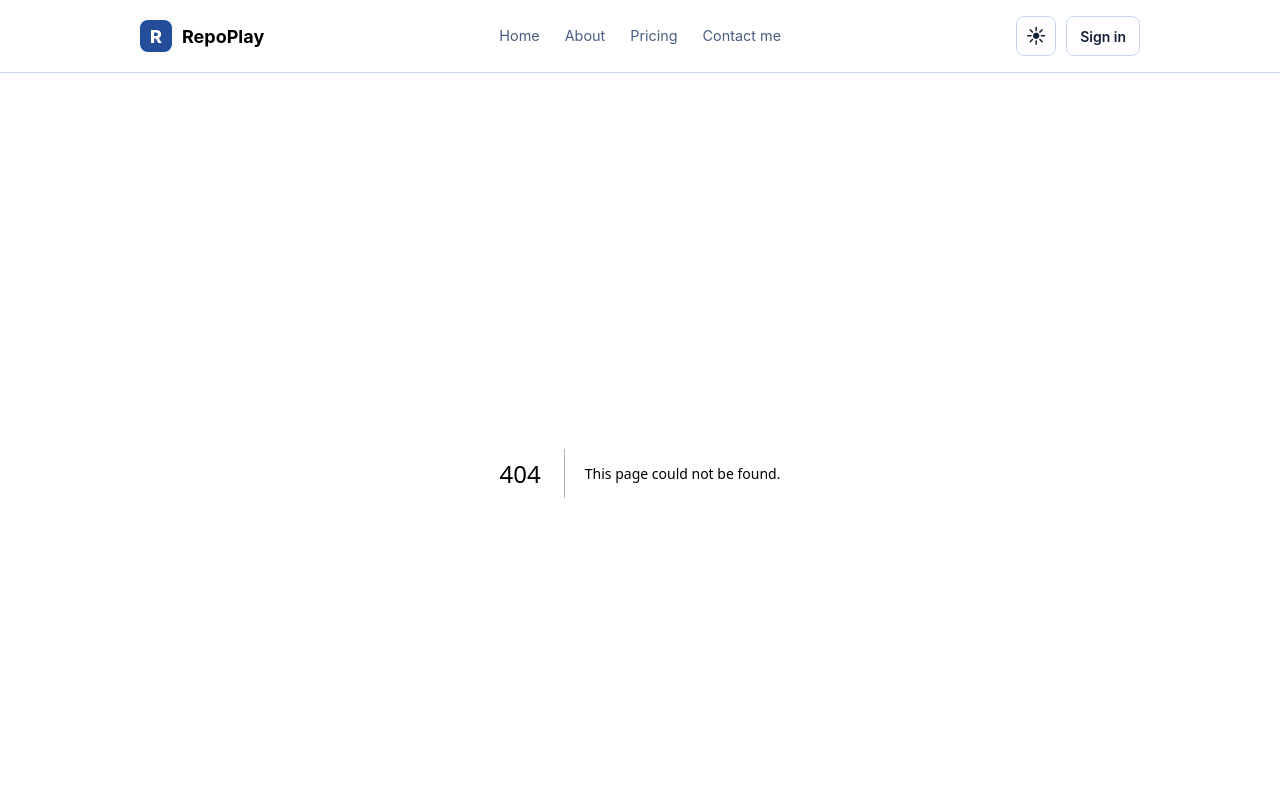
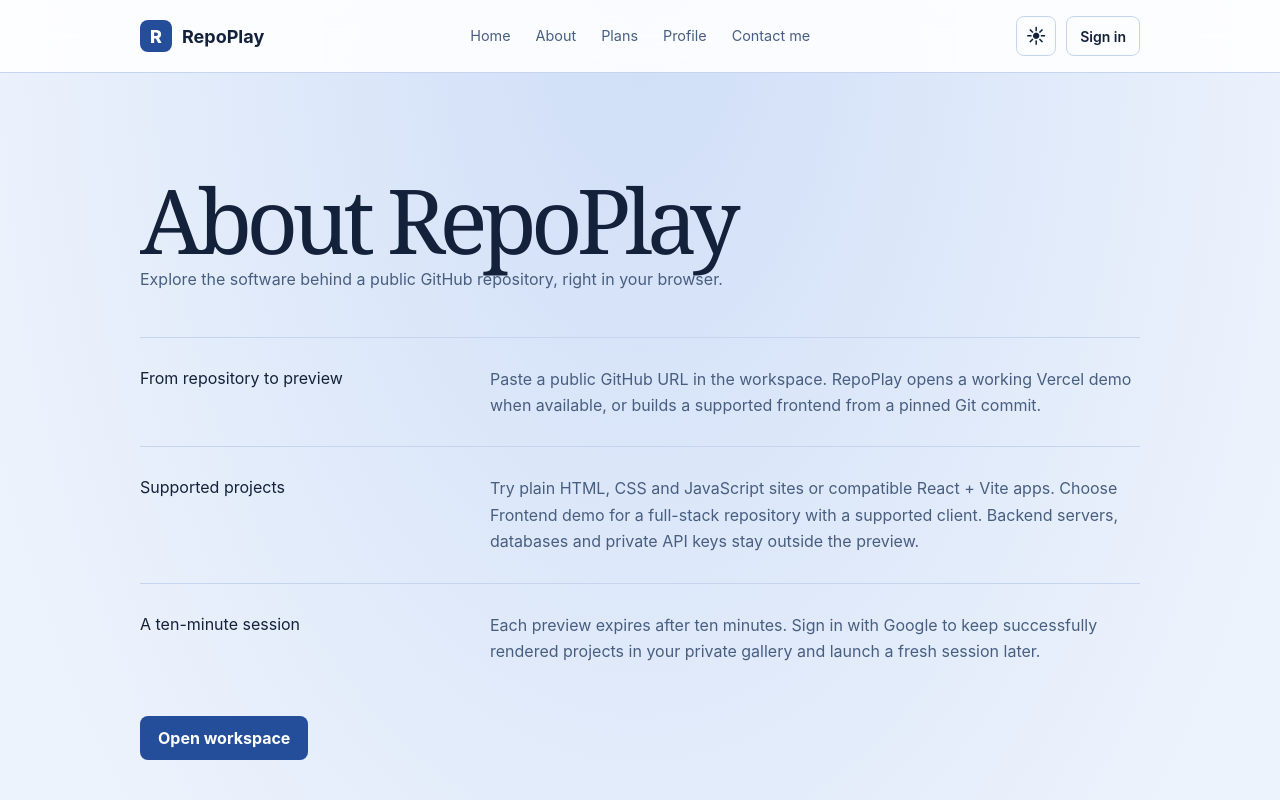
Before and after one commit to om-muddapur7/RepoPlay, a Next.js app: page /about in a window 1280 px wide. Before the commit this address had no page. Shown: the top 800 px of the page. Built offline with nearby package versions, Linux system fonts and the light colour scheme.

Commit message:
Update Site source

```diff
--- /dev/null
+++ b/app/about/page.tsx
@@ -0,0 +1,8 @@
+export default function About() {
+  return <main className="shell studio"><header><h1>About RepoPlay</h1><p>Explore the software behind a public GitHub repository, right in your browser.</p></header>
+    <div className="story-list">{[
+      ["From repository to preview", "Paste a public GitHub URL in the workspace. RepoPlay opens a working Vercel demo when available, or builds a supported frontend from a pinned Git commit."],
+      ["Supported projects", "Try plain HTML, CSS and JavaScript sites or compatible React + Vite apps. Choose Frontend demo for a full-stack repository with a supported client. Backend servers, databases and private API keys stay outside the preview."],
+      ["A ten-minute session", "Each preview expires after ten minutes. Sign in with Google to keep successfully rendered projects in your private gallery and launch a fresh session later."],
+    ].map(([title, copy]) => <section key={title}><h2>{title}</h2><p>{copy}</p></section>)}</div><a className="button" href="/workspace">Open workspace</a></main>
+}
--- a/app/globals.css
+++ b/app/globals.css
@@ -328,3 +328,22 @@ body {
   .nav { flex-wrap: wrap; padding-block: 10px; gap: 7px; }
   .nav > .section-links { order: 3; width: 100%; justify-content: center; min-height: 32px; }
 }
+
+/* Shared editorial layout and translucent surfaces. */
+.studio {padding-block:clamp(52px,8vw,100px);min-height:65vh}
+.studio header {max-width:720px;margin-bottom:44px}
+.studio h1,.landing-hero h1 {font-family:Georgia,serif;font-weight:500;letter-spacing:-.065em;line-height:1.04}
+.studio h1 {font-size:clamp(3rem,7vw,5.6rem)}
+.studio header p,.story-list p {color:var(--muted);line-height:1.65}
+.landing-hero {position:relative;isolation:isolate;padding:clamp(48px,8vw,100px) 16px;border:1px solid var(--border);border-radius:30px;overflow:hidden;background:linear-gradient(125deg, #5678bd22,transparent 55%,#4ca9a51f)}
+.landing-hero:before,.landing-hero:after {content:"";position:absolute;z-index:-1;pointer-events:none;width:60%;height:210%;border:1px solid #829fce47;border-radius:50%;transform:rotate(40deg);left:-42%;top:-90%;box-shadow:0 0 0 16px #829fce0a,0 0 0 48px #829fce09,0 0 0 84px #829fce08}
+.landing-hero:after {left:auto;right:-40%;top:0;transform:rotate(35deg)}
+.landing.workspace {padding-top:clamp(30px,5vw,65px)}
+.landing-hero h1 {font-size:clamp(4rem,11vw,9rem)}
+.landing-card,.preview-panel,.history-list>li {background:linear-gradient(135deg,var(--glass),var(--surface));backdrop-filter:blur(18px);border-radius:20px}
+.story-list section,.plan-strip {display:grid;grid-template-columns:minmax(0,1fr) minmax(0,2fr);gap:25px;padding:28px 0;border-top:1px solid var(--border)}
+.story-list {margin-bottom:24px}.story-list h2,.story-list p {margin:0}
+.story-link {display:inline-block;color:var(--accent);margin-top:20px}
+.plan-strip {margin:54px 0 12px;align-items:center;grid-template-columns:1fr auto}
+.footer-brand {font:2.4rem Georgia,serif;letter-spacing:-.06em}.landing-footer {border-top:1px solid var(--border);padding-top:40px}
+@media(max-width:670px){.story-list section,.plan-strip{grid-template-columns:1fr;gap:10px}.plan-strip a{justify-self:start}}
--- a/app/layout.tsx
+++ b/app/layout.tsx
@@ -11,9 +11,9 @@ function SectionLinks() {
   return (
     <>
       <a href="/">Home</a>
-      <a href="/#about">About</a>
-      <a href="/#pricing">Pricing</a>
-      <a href="#contact">Contact me</a>
+      <a href="/about">About</a>
+      <a href="/plans">Plans</a>
+      <a href="/profile">Profile</a><a href="#contact">Contact me</a>
     </>
   );
 }
@@ -33,14 +33,14 @@ export default function RootLayout({ children }: { children: ReactNode }) {
               <a className="quiet-button" id="account-signin" href="/signin">Sign in</a>
               <details id="account-avatar" className="account-menu" hidden>
                 <summary aria-label="Account menu"><span></span></summary>
-                <div><strong>Your account</strong><a href="/signin?mode=signout">Sign out</a></div>
+                <div><strong>Your account</strong><a href="/profile">Profile &amp; plan</a><a href="/signin?mode=signout">Sign out</a></div>
               </details>
             </div>
           </nav>
         </header>
         {children}
         <footer className="shell landing-footer" id="contact">
-          <p><strong>Om Muddapur</strong></p>
+          <a className="footer-brand" href="/">RepoPlay</a><p><strong>Om Muddapur</strong></p>
           <div className="social-icons" aria-label="Social links">
             <a href="https://github.com/om-muddapur7" target="_blank" rel="noopener noreferrer" title="GitHub" aria-label="GitHub">
               <svg aria-hidden="true" viewBox="0 0 24 24" width="19" height="19" fill="currentColor"><path d="M12 .8a11.2 11.2 0 0 0-3.54 21.83c.56.1.77-.24.77-.54l-.02-2.08c-3.12.68-3.78-1.32-3.78-1.32-.51-1.3-1.25-1.65-1.25-1.65-1.02-.7.08-.68.08-.68 1.13.08 1.72 1.16 1.72 1.16 1 .1 1.12 1.64 3.25.83.1-.73.39-1.23.71-1.51-2.49-.29-5.11-1.25-5.11-5.54 0-1.22.44-2.22 1.15-3-.11-.29-.5-1.43.11-2.98 0 0 .94-.3 3.08 1.15a10.7 10.7 0 0 1 5.61 0c2.14-1.45 3.08-1.15 3.08-1.15.61 1.55.23 2.69.11 2.98.72.78 1.15 1.78 1.15 3 0 4.3-2.62 5.25-5.12 5.53.4.35.76 1.03.76 2.08l-.02 3.08c0 .3.2.65.77.54A11.2 11.2 0 0 0 12 .8Z"/></svg>
--- a/app/page.tsx
+++ b/app/page.tsx
@@ -2,12 +2,6 @@ const benefits = [
   { title: "Try the actual app", description: "Click through a live demo before you clone the repository." },
   { title: "Skip the local setup", description: "Open an existing Vercel demo or build a supported project directly from its public GitHub source." },
   { title: "Keep what worked", description: "Successfully rendered projects stay in your private gallery so you can revisit them." },
-];
-
-const plans = [
-  { title: "Free trial", price: "$0", period: "", features: ["2 website previews", "10 minutes per preview"] },
-  { title: "Weekly", price: "$5", period: "/ week", features: ["7 days of access", "Private project gallery", "Reopen saved projects"] },
-  { title: "Monthly", price: "$18", period: "/ month", features: ["1 month of access", "Private project gallery", "Reopen saved projects"] },
 ];
 
 export default function HomePage() {
@@ -15,7 +9,7 @@ export default function HomePage() {
     <main className="shell workspace landing">
       <section className="workspace-intro landing-hero" aria-labelledby="home-title">
         <h1 id="home-title">RepoPlay</h1>
-        <p>Paste a public GitHub link and try the project as a quick demo in your browser.</p>
+        <p>Turn a public GitHub repository into a quick, interactive demo.</p>
         <div className="landing-actions">
           <a className="button" href="/workspace">Open workspace</a>
           <a className="quiet-button" id="landing-signin" href="/signin">Sign in with Google</a>
@@ -24,7 +18,7 @@ export default function HomePage() {
 
       <section className="landing-section" id="about" aria-labelledby="benefits-title">
         <div className="landing-heading">
-          <h2 id="benefits-title">What RepoPlay does</h2>
+          <h2 id="benefits-title">From source to screen</h2>
           <p>Preview React + Vite apps, plain HTML/CSS/JavaScript sites, and frontend-only demos of compatible full-stack projects. Frontend demos run without backend services.</p>
         </div>
         <ul className="landing-grid">
@@ -34,35 +28,10 @@ export default function HomePage() {
               <p>{benefit.description}</p>
             </li>
           ))}
-        </ul>
+        </ul><a className="story-link" href="/about">How RepoPlay works →</a>
       </section>
 
-      <section className="landing-section" id="pricing" aria-labelledby="pricing-title">
-        <div className="landing-heading">
-          <h2 id="pricing-title">Pricing</h2>
-          <p>Planned pricing. Checkout and plan limits aren’t active yet.</p>
-        </div>
-        <ul className="landing-grid">
-          {plans.map((plan, index) => (
-            <li className={`landing-card plan-card${index === 0 ? " current-plan" : ""}`} key={plan.title}>
-              <div className="plan-heading">
-                <h3>{plan.title}</h3>
-                {index === 0 && <span className="plan-badge">Current plan</span>}
-              </div>
-              <p className="plan-price"><strong>{plan.price}</strong>{plan.period && <span>{plan.period}</span>}</p>
-              <ul className="plan-features">
-                {plan.features.map(feature => <li key={feature}>{feature}</li>)}
-              </ul>
-              {index === 0 ? <a className="quiet-button plan-action" href="/workspace">Try free</a> : (
-                <details className="plan-action">
-                  <summary className="button">Subscribe</summary>
-                  <p role="status">Checkout is coming soon.</p>
-                </details>
-              )}
-            </li>
-          ))}
-        </ul>
-      </section>
+      <section className="plan-strip"><h2>Start with the free trial.</h2><a className="quiet-button" href="/plans">Explore plans →</a></section>
     </main>
   );
 }
--- /dev/null
+++ b/app/plans/page.tsx
@@ -0,0 +1,33 @@
+const plans = [
+  { title: "Free trial", price: "$0", period: "", features: ["2 website previews", "10 minutes per preview"] },
+  { title: "Weekly", price: "$5", period: "/ week", features: ["7 days of access", "Private project gallery", "Reopen saved projects"] },
+  { title: "Monthly", price: "$18", period: "/ month", features: ["1 month of access", "Private project gallery", "Reopen saved projects"] },
+];
+
+export default function Plans(){return <main className="shell studio"><header><h1>Plans &amp; subscriptions</h1><p>Choose how long you want to explore.</p></header>      <section className="landing-section" id="pricing" aria-labelledby="pricing-title">
+        <div className="landing-heading">
+          <h2 id="pricing-title">Compare plans</h2>
+          <p>Planned pricing. Checkout and plan limits aren’t active yet.</p>
+        </div>
+        <ul className="landing-grid">
+          {plans.map((plan, index) => (
+            <li className={`landing-card plan-card${index === 0 ? " current-plan" : ""}`} key={plan.title}>
+              <div className="plan-heading">
+                <h3>{plan.title}</h3>
+                {index === 0 && <span className="plan-badge">Current plan</span>}
+              </div>
+              <p className="plan-price"><strong>{plan.price}</strong>{plan.period && <span>{plan.period}</span>}</p>
+              <ul className="plan-features">
+                {plan.features.map(feature => <li key={feature}>{feature}</li>)}
+              </ul>
+              {index === 0 ? <a className="quiet-button plan-action" href="/workspace">Try free</a> : (
+                <details className="plan-action">
+                  <summary className="button">Subscription details</summary>
+                  <p role="status">Checkout is coming soon.</p>
+                </details>
+              )}
+            </li>
+          ))}
+        </ul>
+      </section>
+</main>}
--- /dev/null
+++ b/app/profile/page.tsx
@@ -0,0 +1,5 @@
+export default function Profile() {
+  return <main className="shell studio"><header><h1>Your profile</h1><p id="profile-status" role="status">Checking your account…</p></header>
+    <section id="profile-details" hidden className="landing-card"><h2>Free trial</h2><p>Current plan · Two website previews, ten minutes each. Trial limits are planned.</p><div className="landing-actions"><a href="/plans" className="button">Compare plans</a><a href="/workspace#gallery" className="quiet-button">Your projects</a></div></section>
+    <a href="/signin" className="button" hidden id="profile-login">Sign in with Google</a></main>
+}
--- a/public/workspace.js
+++ b/public/workspace.js
@@ -134,6 +134,11 @@
       if (!response.ok) throw new Error();
       const data = await response.json();
       account = data.account;
+      if (document.getElementById("profile-status")) {
+        document.getElementById("profile-status").textContent = account ? account.name : "Sign in to view your plan and projects.";
+        document.getElementById("profile-details").hidden = !(account);
+        document.getElementById("profile-login").hidden = Boolean(account);
+      }
       projects = data.projects;
       signin.hidden = Boolean(account);
       if (landingSignin) landingSignin.hidden = Boolean(account);
@@ -157,6 +162,11 @@
     } catch {
       projects = [];
       account = null;
+      if (document.getElementById("profile-status")) {
+        document.getElementById("profile-status").textContent = "Your account could not be loaded. Try signing in again.";
+        document.getElementById("profile-details").hidden = !(false);
+        document.getElementById("profile-login").hidden = Boolean(false);
+      }
       if (list) list.replaceChildren();
       signin.hidden = false;
       if (landingSignin) landingSignin.hidden = false;
--- a/scripts/build-sites-preview.mjs
+++ b/scripts/build-sites-preview.mjs
@@ -34,11 +34,13 @@ const shared = sources.map((path, index) => {
 const worker = `
 ${shared}
 const homeHtml = ${JSON.stringify(renderDocument(home))};
+const extraPages = ${JSON.stringify(Object.fromEntries(["about","plans","profile"].map(page => ["/"+page,renderDocument(markup(page))])))};
 const workspaceHtml = ${JSON.stringify(renderDocument(workspace))};
 const workspaceJs = ${JSON.stringify(workspaceScript)};
 export default {
   async fetch(request, env) {
     const { pathname } = new URL(request.url);
+    if (request.method === 'GET' && Object.hasOwn(extraPages, pathname)) return new Response(extraPages[pathname], { headers: { 'Content-Type': 'text/html; charset=utf-8' } });
     if ((pathname === '/' || pathname === '/workspace') && request.method === 'GET') {
       return new Response(pathname === '/' ? homeHtml : workspaceHtml, { headers: { 'Content-Type': 'text/html; charset=utf-8' } });
     }
```
